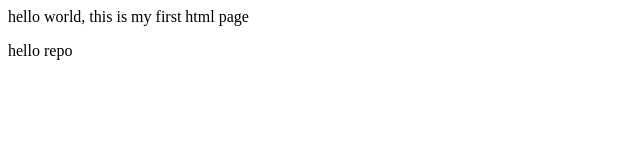
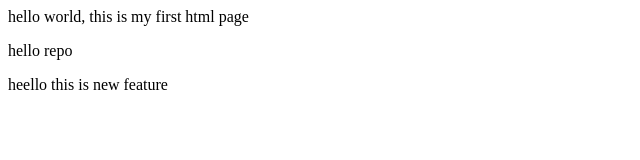
Before and after one commit to iam-chandana99/local-repo, a plain HTML site: page index.html in a window 1280 px wide. Shown: the whole page, without its empty margins (0-640 px from the left). Drawn offline with Linux system fonts and the light colour scheme.

Commit message:
new feature

```diff
--- a/index.html
+++ b/index.html
@@ -1,2 +1,3 @@
 <p>hello world, this is my first html page</p>
 <p>hello repo</p>
+<p>heello this is new feature</p>
```
